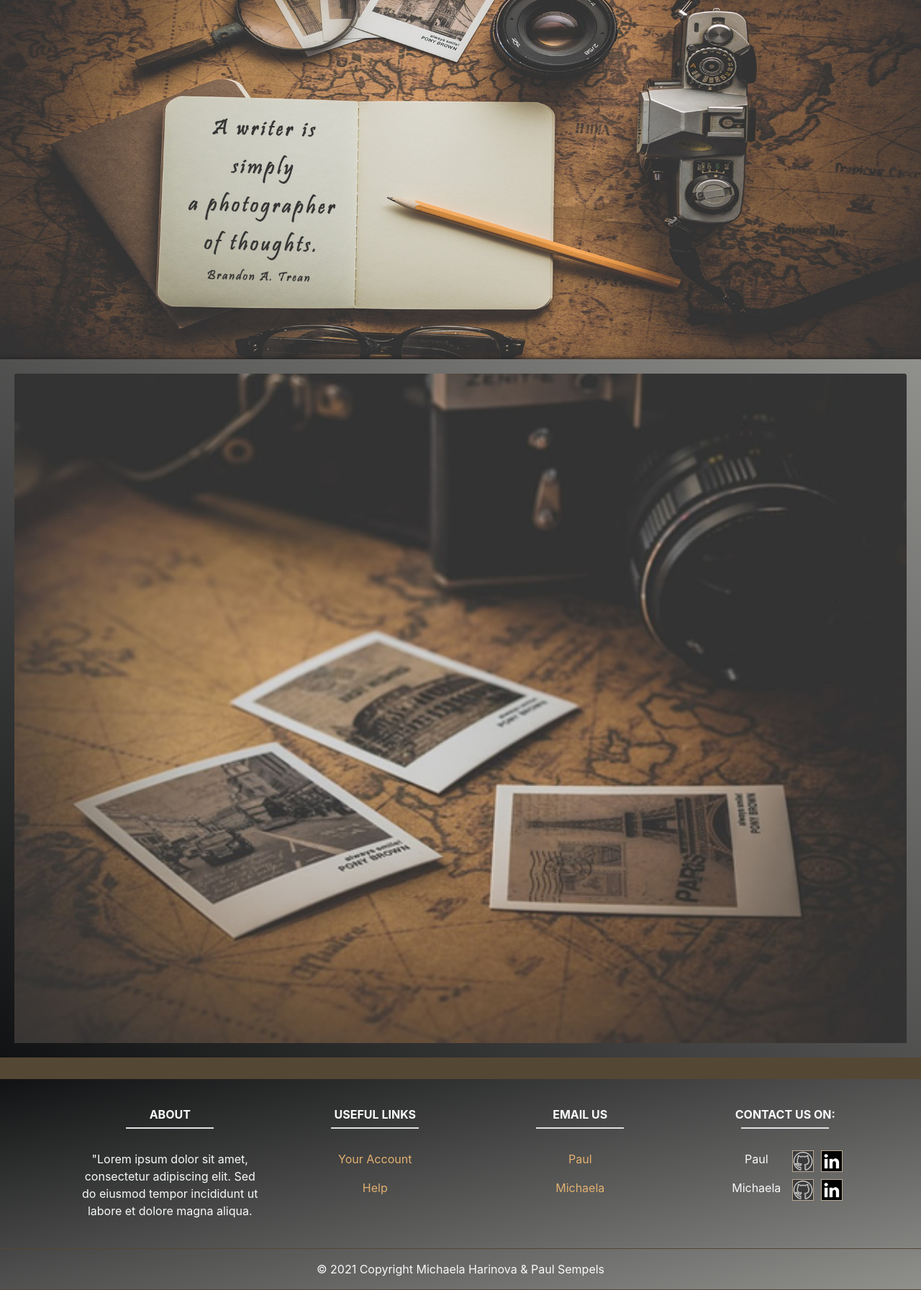
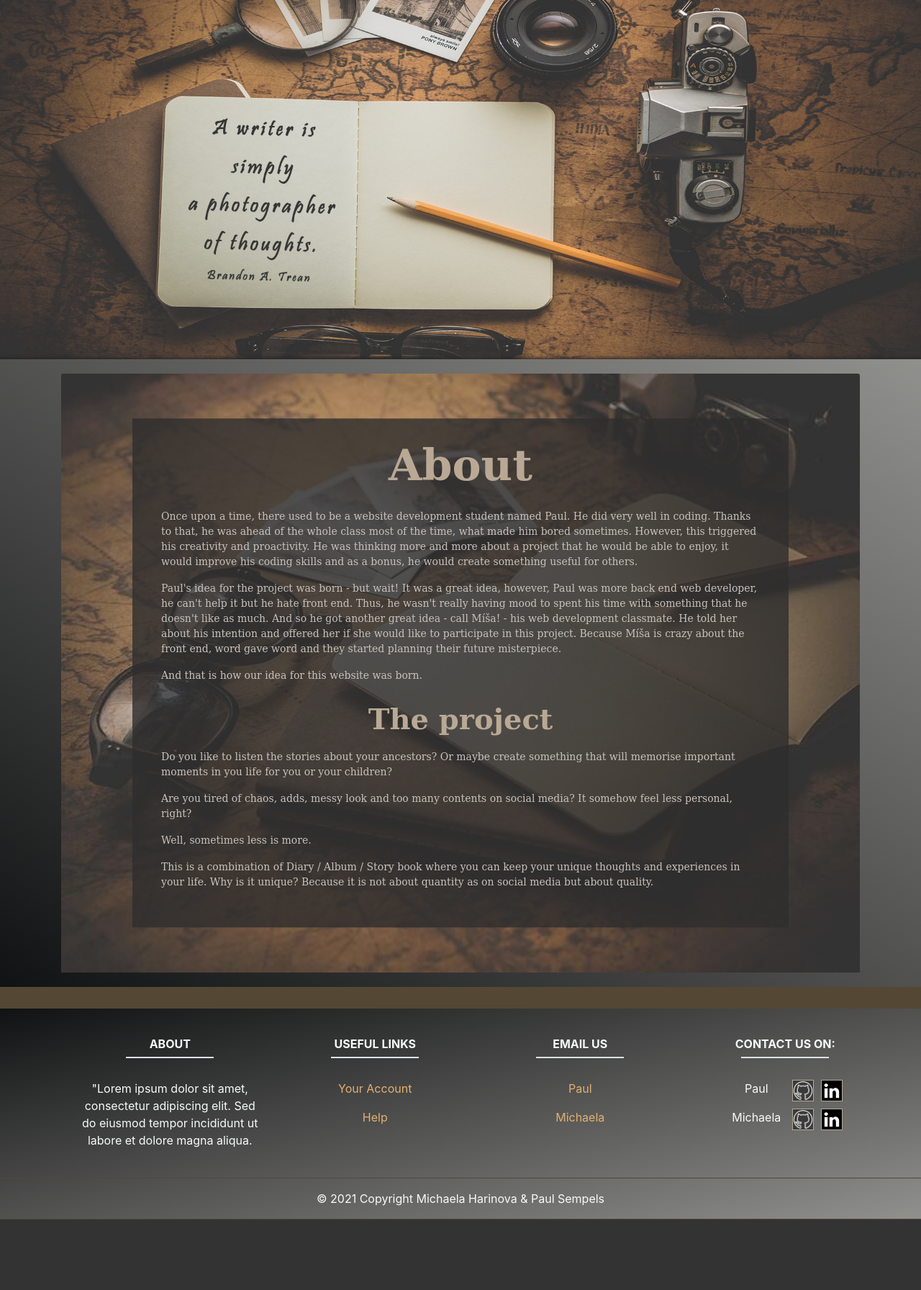
Before and after one commit to Paul-Ducky/StoryBook, a Symfony app: template storyBook/templates/about/about.html.twig in a window 1280 px wide. Shown: the part 57-1849 px from the top of the page at 72% size. After the commit the page ends 1751 px from the top, so only its background shows below. Run offline with Twig, Linux system fonts and the light colour scheme; the template is opened without the code that fills it, so the values that code supplies are empty; some libraries are stand-ins or nearby versions.

Commit message:
updated dashboard and about page

```diff
--- a/storyBook/public/css/style.css
+++ b/storyBook/public/css/style.css
@@ -26,17 +26,19 @@ a:hover {
 .name {
     color: #b9a994;
     text-align: center;
+    font-weight: bold;
+    padding-top: 10px;
+    padding-bottom: 10px;
+
 }
 
-.header{
+.header {
     color: #b9a994;
     text-align: center;
-    font-size:100px;
+    font-size: 60px;
     font-weight: bold;
-    font-family: "DejaVu Serif", serif;
-    max-width: 100%;
-    height: 200px;
 }
+
 
 /* images/icons */
 .img {
@@ -57,6 +59,9 @@ a:hover {
     cursor: pointer;
 }
 
+.filter{
+    background-color: rgba(0,0,0,0.3);
+}
 /* footer */
 footer {
     background-image: linear-gradient(to bottom right, #111213, #90908d);
@@ -80,18 +85,19 @@ footer {
 /* body */
 .background {
     background-image: linear-gradient(to top right, #111213, #90908d);
+    font-family: "DejaVu Serif", serif;
 }
 
-.button{
+.button {
     background-color: Transparent;
-    background-repeat:no-repeat;
+    background-repeat: no-repeat;
     border: 1px solid #b9a994;
-    cursor:pointer;
+    cursor: pointer;
     overflow: hidden;
     border-radius: 10px;
     width: 40%;
     height: 40px;
-    color:#DDDD;
+    color: #DDDD;
 }
 
 .button:hover {
@@ -141,17 +147,20 @@ footer {
     cursor: pointer;
 }
 
-.cardDashboard{
+/* dashboard */
+.cardDashboard {
     max-height: 400px;
     position: center;
     width: 100%;
     height: auto;
+    box-shadow: 1px 2px 6px 3px #232121;
 }
 
 .box {
     position: relative;
     max-width: 100%;
 }
+
 .box img {
     width: 100%;
     height: auto;
@@ -194,3 +203,21 @@ footer {
 .btn1:hover {
     box-shadow: 1px 1px 8px 2px #232121;
 }
+
+.container {
+    position: relative;
+}
+
+/* about */
+.text-block {
+    position: absolute;
+    top: 50%;
+    left: 50%;
+    background-color: rgba(47, 45, 45, 0.8);
+    color: #c8c2bc;
+    padding: 20px 40px 40px 40px;
+    transform: translate(-50%, -50%);
+    width: 80%;
+    height: 85%;
+    font-size: 14px;
+}
--- a/storyBook/templates/about/about.html.twig
+++ b/storyBook/templates/about/about.html.twig
@@ -7,12 +7,33 @@
     <div class="parallax"></div>
     <!--- cards --->
     <div class="card-deck  background">
+
         <div class="card-body">
-            <img src="/img/eventPic7.jpg" class="card-img-top" alt="...">
+            <div class="container">
+                <img src="/img/eventPic8.jpg" class="card-img-top" alt="...">
+                <div class="text-block">
+                    <p class="header">About</p>
+                    <p>Once upon a time, there used to be a website development student named Paul. He did very well in
+                        coding. Thanks to that, he was ahead of the whole class most of the time, what made him bored
+                        sometimes. However, this triggered his creativity and proactivity. He was thinking more and
+                        more about a project that he would be able to enjoy, it would improve his coding skills and as a
+                        bonus, he would create something useful for others.</p>
+                    <p>Paul's idea for the project was born - but wait! It was a great idea, however, Paul was more back end web developer, he can't help it but he hate front end. Thus, he wasn't really having mood to spent his time with
+                        something that he doesn't like as much. And so he got another great idea - call Míša! - his web
+                        development classmate. He told her about his intention and offered her if she would like to
+                        participate in this project. Because Míša is crazy about the front end, word gave word and they
+                        started planning their future misterpiece.
+                    </p>
+                    <p> And that is how our idea for this website was born.</p>
+                    <h1 class="name">The project</h1>
+                    <p>Do you like to listen the stories about your ancestors? Or maybe create something that will memorise important moments in you life for you or your children? </p>
+                    <p>Are you tired of chaos, adds, messy look and too many contents on social media? It somehow feel less personal, right?</p>
+                    <p>Well, sometimes less is more. </p>
+                    <p>This is a combination of Diary / Album / Story book where you can keep your unique thoughts and
+                        experiences in your life. Why is it unique? Because it is not about quantity as on social media but about quality.</p>
+                </div>
+            </div>
+
         </div>
     </div>
-    </div>
-
-
-
 {% endblock %}
```
Also changed, not shown: storyBook/templates/dashboard/dashboard.html.twig (+3 -4 lines), storyBook/templates/home/index.html.twig (+4 -5 lines), storyBook/public/img/TheHistoryOfHalloween.jpg (added).
